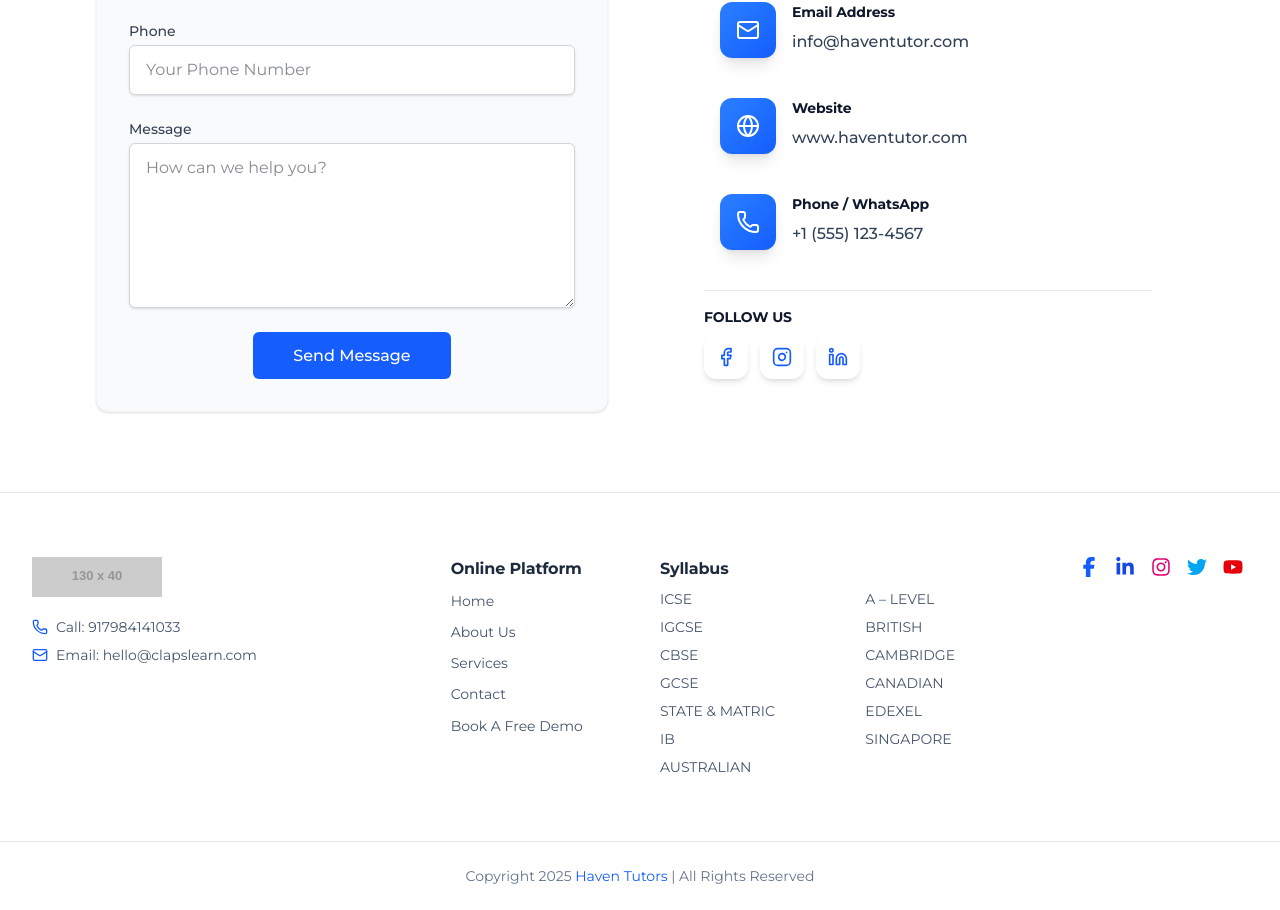
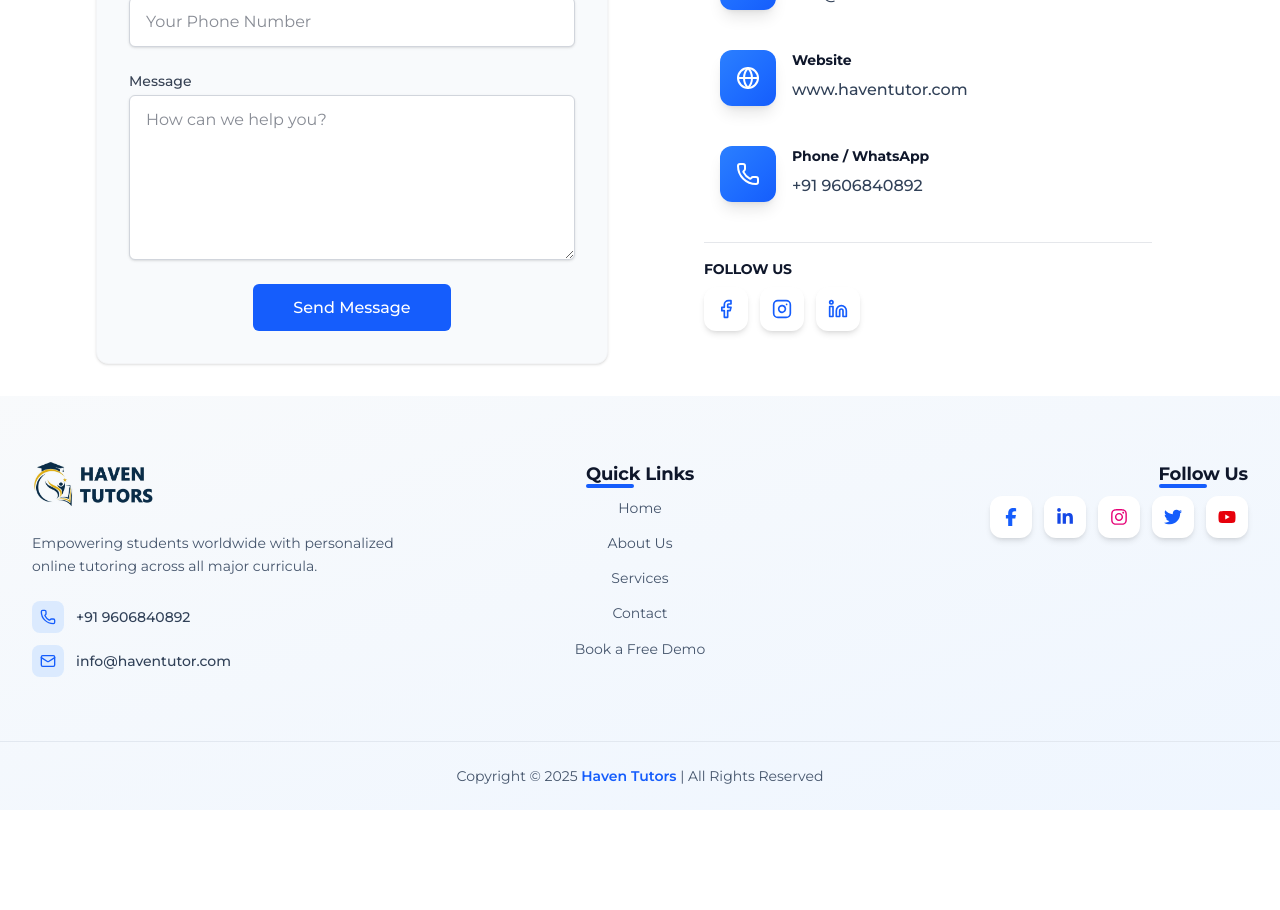
Before and after one commit to technovanam/Haven, a React (Vite) app: page /contact in a window 1280 px wide. Shown: the part 960-1870 px from the top of the page. After the commit the page ends 1770 px from the top, so only its background shows below. Built offline with nearby package versions, Linux system fonts and the light colour scheme.

Commit message:
Icon chnages

```diff
--- a/src/components/Footer.jsx
+++ b/src/components/Footer.jsx
@@ -1,68 +1,73 @@
 import React from 'react';
 import { Link } from 'react-router-dom';
 import { FaFacebookF, FaLinkedinIn, FaInstagram, FaTwitter, FaYoutube, FaWhatsapp } from 'react-icons/fa6';
-import { ArrowUp, Phone, Mail } from 'lucide-react';
-
-// The list of syllabuses
-const syllabusList = [
-  "ICSE", "IGCSE", "CBSE", "GCSE", "STATE & MATRIC", "IB", "AUSTRALIAN",
-  "A – LEVEL", "BRITISH", "CAMBRIDGE", "CANADIAN", "EDEXEL", "SINGAPORE"
-];
-
-// --- UPDATED: Automatically split the list into two ---
-const midIndex = Math.ceil(syllabusList.length / 2);
-const syllabusCol1 = syllabusList.slice(0, midIndex); // First half
-const syllabusCol2 = syllabusList.slice(midIndex); // Second half
+import { Phone, Mail } from 'lucide-react';
+import logo from '../assets/logo.jpg';
 
 const Footer = ({ onBookDemoClick }) => {
 
-    const scrollToTop = () => {
-        window.scrollTo({
-            top: 0,
-            behavior: 'smooth'
-        });
-    };
+    return (
+        <footer className="bg-gradient-to-br from-slate-50 to-blue-50 text-slate-700">
+            <div className="container mx-auto px-4 sm:px-6 lg:px-8 py-16">
+                <div className="grid grid-cols-1 md:grid-cols-2 lg:grid-cols-3 gap-12">
 
-    return (
-        <footer className="bg-white text-slate-700 border-t border-slate-200">
-            <div className="container mx-auto px-4 sm:px-6 lg:px-8 py-16">
-                <div className="grid grid-cols-1 md:grid-cols-2 lg:grid-cols-12 gap-10">
-
-                    {/* Column 1: Logo and Contact Info (lg:col-span-4) - UNCHANGED */}
-                    <div className="lg:col-span-4">
+                    {/* Column 1: Logo and Contact Info */}
+                    <div>
                         <img
-                            src="https://via.placeholder.com/130x40.png?text=CLAPS+Logo"
-                            alt="Claps Learn Logo"
-                            className="h-10 mb-5"
+                            src={logo}
+                            alt="Haven Tutors Logo"
+                            className="h-12 w-auto object-contain mb-6 mix-blend-multiply"
                         />
-                        <div className="space-y-2 text-sm">
-                            <p>
-                                <a href="tel:+91917984141033" className="text-slate-600 hover:text-blue-600 transition-colors flex items-center gap-2">
-                                    <Phone size={16} className="text-blue-600" />
-                                    <span>Call: 917984141033</span>
-                                </a>
+                        <p className="text-slate-600 mb-6 text-sm leading-relaxed">
+                            Empowering students worldwide with personalized online tutoring across all major curricula.
                         </p>
-                            <p>
-                                <a href="mailto:hello@clapslearn.com" className="text-slate-600 hover:text-blue-600 transition-colors flex items-center gap-2">
-                                    <Mail size={16} className="text-blue-600" />
-                                    <span>Email: hello@clapslearn.com</span>
-                                </a>
-                            </p>
+                        <div className="space-y-3 text-sm">
+                            <div className="flex items-center gap-3 group">
+                                <div className="bg-blue-100 p-2 rounded-lg group-hover:bg-blue-600 transition-colors">
+                                    <Phone size={16} className="text-blue-600 group-hover:text-white" />
+                                </div>
+                                <span className="text-slate-700 font-medium">+91 9606840892</span>
+                            </div>
+                            <div className="flex items-center gap-3 group">
+                                <div className="bg-blue-100 p-2 rounded-lg group-hover:bg-blue-600 transition-colors">
+                                    <Mail size={16} className="text-blue-600 group-hover:text-white" />
+                                </div>
+                                <span className="text-slate-700 font-medium">info@haventutor.com</span>
+                            </div>
                         </div>
                     </div>
 
-                    {/* Column 2: Online Platform (lg:col-span-2) - UNCHANGED */}
-                    <div className="lg:col-span-2">
-                        <h3 className="font-bold text-base text-slate-800 mb-4">Online Platform</h3>
-                        <ul className="space-y-2">
-                            <li><Link to="/" className="text-sm text-slate-600 hover:text-blue-600 capitalize">Home</Link></li>
-                            <li><Link to="/about" className="text-sm text-slate-600 hover:text-blue-600 capitalize">About Us</Link></li>
-                            <li><Link to="/services" className="text-sm text-slate-600 hover:text-blue-600 capitalize">Services</Link></li>
-                            <li><Link to="/contact" className="text-sm text-slate-600 hover:text-blue-600 capitalize">Contact</Link></li>
+                    {/* Column 2: Quick Links */}
+                    <div className="flex flex-col items-center text-center">
+                        <h3 className="font-bold text-lg text-slate-900 mb-5 relative inline-block">
+                            Quick Links
+                            <span className="absolute bottom-0 left-0 w-12 h-1 bg-blue-600 rounded-full"></span>
+                        </h3>
+                        <ul className="space-y-3">
+                            <li>
+                                <Link to="/" className="text-sm text-slate-600 hover:text-blue-600 inline-block transition-all duration-300">
+                                    Home
+                                </Link>
+                            </li>
+                            <li>
+                                <Link to="/about" className="text-sm text-slate-600 hover:text-blue-600 inline-block transition-all duration-300">
+                                    About Us
+                                </Link>
+                            </li>
+                            <li>
+                                <Link to="/services" className="text-sm text-slate-600 hover:text-blue-600 inline-block transition-all duration-300">
+                                    Services
+                                </Link>
+                            </li>
+                            <li>
+                                <Link to="/contact" className="text-sm text-slate-600 hover:text-blue-600 inline-block transition-all duration-300">
+                                    Contact
+                                </Link>
+                            </li>
                             <li>
                                 <button
                                     onClick={onBookDemoClick}
-                                    className="text-sm text-slate-600 hover:text-blue-600 capitalize text-left"
+                                    className="text-sm text-slate-600 hover:text-blue-600 inline-block transition-all duration-300"
                                 >
                                     Book a Free Demo
                                 </button>
@@ -70,83 +75,52 @@
                         </ul>
                     </div>
 
-                    {/* --- UPDATED SECTION --- */}
-                    {/* Column 3: Syllabus (lg:col-span-4) - Now wider */}
-                    <div className="lg:col-span-4">
-                        <h3 className="font-bold text-base text-slate-800 mb-4">Syllabus</h3>
-
-                        {/* Nested 2-column grid to split the list */}
-                        <div className="grid grid-cols-2 gap-x-8">
-                            {/* Sub-column 1 */}
-                            <ul className="space-y-2">
-                                {syllabusCol1.map((syllabus) => (
-                                    <li key={syllabus} className="text-sm text-slate-600">
-                                        {syllabus}
-                                    </li>
-                                ))}
-                            </ul>
-                            {/* Sub-column 2 */}
-                            <ul className="space-y-2">
-                                {syllabusCol2.map((syllabus) => (
-                                    <li key={syllabus} className="text-sm text-slate-600">
-                                        {syllabus}
-                                    </li>
-                                ))}
-                            </ul>
-                        </div>
-                    </div>
-
-                    {/* Column 4: Social Icons (lg:col-span-2) - Now narrower */}
-                    <div className="lg:col-span-2">
-                        <div className="flex space-x-4 justify-start lg:justify-start">
-                            <a href="https://facebook.com" aria-label="Facebook" className="text-blue-600 hover:text-blue-800">
-                                <FaFacebookF size={20} />
+                    {/* Column 3: Social Icons */}
+                    <div className="flex flex-col items-center lg:items-end text-center lg:text-right">
+                        <h3 className="font-bold text-lg text-slate-900 mb-5 relative inline-block">
+                            Follow Us
+                            <span className="absolute bottom-0 left-0 w-12 h-1 bg-blue-600 rounded-full"></span>
+                        </h3>
+                        <div className="flex flex-wrap gap-3 justify-center lg:justify-end">
+                            <a href="https://facebook.com" aria-label="Facebook" className="bg-white hover:bg-blue-600 text-blue-600 hover:text-white p-3 rounded-xl shadow-md hover:shadow-lg transition-all duration-300 hover:scale-110">
+                                <FaFacebookF size={18} />
                             </a>
-                            <a href="https://linkedin.com" aria-label="LinkedIn" className="text-blue-700 hover:text-blue-900">
-                                <FaLinkedinIn size={20} />
+                            <a href="https://linkedin.com" aria-label="LinkedIn" className="bg-white hover:bg-blue-700 text-blue-700 hover:text-white p-3 rounded-xl shadow-md hover:shadow-lg transition-all duration-300 hover:scale-110">
+                                <FaLinkedinIn size={18} />
                             </a>
-                            <a href="https://instagram.com" aria-label="Instagram" className="text-pink-600 hover:text-pink-800">
-                                <FaInstagram size={20} />
+                            <a href="https://instagram.com" aria-label="Instagram" className="bg-white hover:bg-pink-600 text-pink-600 hover:text-white p-3 rounded-xl shadow-md hover:shadow-lg transition-all duration-300 hover:scale-110">
+                                <FaInstagram size={18} />
                             </a>
-                            <a href="https://twitter.com" aria-label="Twitter" className="text-sky-500 hover:text-sky-700">
-                                <FaTwitter size={20} />
+                            <a href="https://twitter.com" aria-label="Twitter" className="bg-white hover:bg-blue-600 text-blue-600 hover:text-white p-3 rounded-xl shadow-md hover:shadow-lg transition-all duration-300 hover:scale-110">
+                                <FaTwitter size={18} />
                             </a>
-                            <a href="https://youtube.com" aria-label="YouTube" className="text-red-600 hover:text-red-800">
-                                <FaYoutube size={20} />
+                            <a href="https://youtube.com" aria-label="YouTube" className="bg-white hover:bg-red-600 text-red-600 hover:text-white p-3 rounded-xl shadow-md hover:shadow-lg transition-all duration-300 hover:scale-110">
+                                <FaYoutube size={18} />
                             </a>
                         </div>
                     </div>
                 </div>
             </div>
 
-            {/* Copyright Bar - UNCHANGED */}
+            {/* Copyright Bar */}
             <div className="border-t border-slate-200">
                 <div className="container mx-auto px-4 sm:px-6 lg:px-8 py-6 text-center">
-                    <p className="text-sm text-slate-500">
-                        Copyright 2025 <a href="https://clapslearn.com" className="text-blue-600 hover:underline">Haven Tutors</a> | All Rights Reserved
+                    <p className="text-sm text-slate-600">
+                        Copyright © 2025 <span className="text-blue-600 font-semibold">Haven Tutors</span> | All Rights Reserved
                     </p>
                 </div>
             </div>
 
-            {/* Floating Action Buttons - UNCHANGED */}
-            <div>
+            {/* Floating WhatsApp Button */}
             <a
-                    href="https://wa.me/917984141033"
+                href="https://wa.me/919606840892"
                 target="_blank"
                 rel="noopener noreferrer"
-                    className="fixed bottom-20 right-5 bg-green-500 text-white p-3.5 rounded-full shadow-lg hover:bg-green-600 transition-all"
+                className="fixed bottom-5 right-5 bg-green-500 text-white p-3.5 rounded-full shadow-lg hover:bg-green-600 transition-all hover:scale-110"
                 aria-label="Chat on WhatsApp"
             >
                 <FaWhatsapp size={24} />
             </a>
-                <button
-                    onClick={scrollToTop}
-                    className="fixed bottom-5 right-5 bg-pink-600 text-white p-3 rounded-full shadow-lg hover:bg-pink-700 transition-all"
-                    aria-label="Scroll to top"
-                >
-                    <ArrowUp size={20} />
-                </button>
-            </div>
         </footer>
     );
 };
--- a/src/pages/Contact.jsx
+++ b/src/pages/Contact.jsx
@@ -3,7 +3,7 @@
 import { Building2, Mail, Globe, Phone, Facebook, Instagram, Linkedin } from "lucide-react";
 import contact from '../assets/contact.jpg';
 
-// Reusable contact info item - More attractive design
+// Reusable contact info item - Cleaner design
 const ContactInfoItem = ({ icon, title, value, href }) => {
   const content = href ? (
     <a
@@ -37,21 +37,23 @@
   const form = useRef();
   const [formStatus, setFormStatus] = useState('');
 
+  // ✅ Using your actual EmailJS credentials directly
+  const SERVICE_ID = 'service_uxzfhhr';
+  const TEMPLATE_ID = 'template_otupah7';
+  const PUBLIC_KEY = 'UYZrHlvgCfPu_7vx0';
+
   const sendEmail = (e) => {
     e.preventDefault();
     setFormStatus('Sending...');
 
-    const serviceID = import.meta.env.VITE_EMAILJS_SERVICE_ID;
-    const templateID = import.meta.env.VITE_EMAILJS_TEMPLATE_ID;
-    const publicKey = import.meta.env.VITE_EMAILJS_PUBLIC_KEY;
-
-    emailjs.sendForm(serviceID, templateID, form.current, publicKey).then(
+    emailjs.sendForm(SERVICE_ID, TEMPLATE_ID, form.current, PUBLIC_KEY).then(
       () => {
-        setFormStatus('Message sent successfully! ✅');
+        setFormStatus('Message sent successfully!');
         form.current.reset();
       },
-      () => {
-        setFormStatus('Failed to send message. Please try again. ❌');
+      (error) => {
+        console.error('Email send failed:', error.text);
+        setFormStatus('Failed to send message. Please try again.');
       }
     );
   };
@@ -67,10 +69,8 @@
             backgroundPosition: 'center 25%',
           }}
         >
-          {/* Overlay for better text readability */}
           <div className="absolute inset-0 bg-gradient-to-br from-blue-900/70 to-blue-800/60"></div>
 
-          {/* Content */}
           <div className="relative z-10">
             <div className="inline-flex items-center gap-2 bg-white text-blue-700 font-semibold px-4 py-2 rounded-full shadow-sm border border-blue-100 mb-6">
               <Building2 className="w-5 h-5" />
@@ -91,11 +91,11 @@
         </div>
       </section>
 
-        {/* Main Content Section */}
-      <section className="py-20 bg-white">
-        <div className="container mx-auto px-6 sm:px-12 lg:px-24">
+      {/* Main Content Section */}
+      <section className="py-8 bg-white">
+        <div className="container mx-auto px-4 sm:px-12 lg:px-24">
           <div className="grid grid-cols-1 lg:grid-cols-2 gap-16 items-start">
-            {/* Left 1/2 - Form */}
+            {/* Left: Form */}
             <div className="lg:col-span-1 flex flex-col justify-between">
               <h2 className="text-3xl font-bold text-slate-900 mb-8">
                 Send Us a Message
@@ -106,7 +106,6 @@
                 className="bg-slate-50 p-8 rounded-xl shadow-sm border border-gray-100"
               >
                 <div className="grid grid-cols-1 md:grid-cols-2 gap-6 mb-6">
-                  {/* Name Field */}
                   <div>
                     <label htmlFor="user_name" className="block text-sm font-medium text-gray-700 mb-1">
                       Name
@@ -121,7 +120,6 @@
                     />
                   </div>
 
-                  {/* Email Field */}
                   <div>
                     <label htmlFor="user_email" className="block text-sm font-medium text-gray-700 mb-1">
                       Email
@@ -136,7 +134,6 @@
                     />
                   </div>
 
-                  {/* Phone Field */}
                   <div className="md:col-span-2">
                     <label htmlFor="user_phone" className="block text-sm font-medium text-gray-700 mb-1">
                       Phone
@@ -151,7 +148,6 @@
                   </div>
                 </div>
 
-                {/* Message box - Full width at bottom */}
                 <div className="mb-6">
                   <label htmlFor="message" className="block text-sm font-medium text-gray-700 mb-1">
                     Message
@@ -166,7 +162,6 @@
                   ></textarea>
                 </div>
 
-                {/* Button */}
                 <div className="flex justify-center">
                   <button
                     type="submit"
@@ -175,13 +170,35 @@
                     Send Message
                   </button>
                 </div>
+
                 {formStatus && (
-                  <p className="mt-4 text-center text-sm text-gray-700">{formStatus}</p>
+                  <div className={`mt-6 p-4 rounded-lg flex items-center justify-center gap-2 ${
+                    formStatus.includes('successfully')
+                      ? 'bg-green-50 border border-green-200'
+                      : 'bg-red-50 border border-red-200'
+                  }`}>
+                    {formStatus.includes('successfully') ? (
+                      <svg className="w-5 h-5 text-green-600" fill="none" stroke="currentColor" viewBox="0 0 24 24">
+                        <path strokeLinecap="round" strokeLinejoin="round" strokeWidth={2} d="M9 12l2 2 4-4m6 2a9 9 0 11-18 0 9 9 0 0118 0z" />
+                      </svg>
+                    ) : (
+                      <svg className="w-5 h-5 text-red-600" fill="none" stroke="currentColor" viewBox="0 0 24 24">
+                        <path strokeLinecap="round" strokeLinejoin="round" strokeWidth={2} d="M10 14l2-2m0 0l2-2m-2 2l-2-2m2 2l2 2m7-2a9 9 0 11-18 0 9 9 0 0118 0z" />
+                      </svg>
+                    )}
+                    <p className={`text-sm font-semibold ${
+                      formStatus.includes('successfully')
+                        ? 'text-green-800'
+                        : 'text-red-800'
+                    }`}>
+                      {formStatus}
+                    </p>
+                  </div>
                 )}
               </form>
             </div>
 
-            {/* Right 1/2 - Get in Touch */}
+            {/* Right: Contact Info */}
             <div className="lg:col-span-1 flex flex-col">
               <h2 className="text-3xl font-bold text-slate-900 mb-8">
                 Get in Touch
@@ -195,19 +212,16 @@
                     icon={<Mail className="w-6 h-6" />}
                     title="Email Address"
                     value="info@haventutor.com"
-                    href="mailto:info@haventutor.com"
                   />
                   <ContactInfoItem
                     icon={<Globe className="w-6 h-6" />}
                     title="Website"
                     value="www.haventutor.com"
-                    href="https://www.haventutor.com"
                   />
                   <ContactInfoItem
                     icon={<Phone className="w-6 h-6" />}
                     title="Phone / WhatsApp"
-                    value="+1 (555) 123-4567"
-                    href="tel:+15551234567"
+                    value="+91 9606840892"
                   />
                 </div>
 
```
Also changed, not shown: src/components/Header.jsx (+7 -7 lines), src/pages/About.jsx (+4 -43 lines), src/pages/Home.jsx (+11 -8 lines), 1 other file (tests, documents, lock files or other folders). Lines whose indentation alone changed are shown as unchanged.
